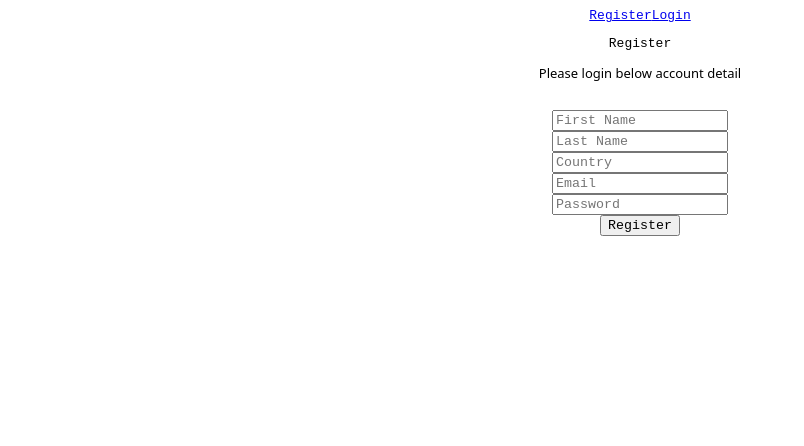
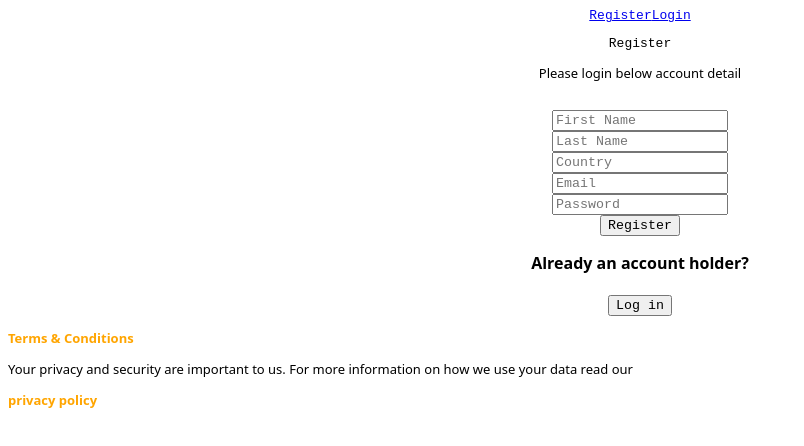
Before and after one commit to C4-Rubaalnadi/MERAKI_Academy_Project_5, a React (Create React App) app in the folder frontend/: page /register in a window 1280 px wide. Shown: the top 446 px of the page, without its empty margins (0-804 px from the left). Built offline with nearby package versions, Linux system fonts and the light colour scheme.

Commit message:
add div in register.js

```diff
--- a/frontend/src/components/register/register.js
+++ b/frontend/src/components/register/register.js
@@ -102,7 +102,15 @@ const Register = () => {
             <p>Logout First</p>
           )}
         </div>
-        <div></div>
+        <div className="divRegister2">
+        <p className="paraghraphQ">Already an account holder?</p>
+        <button className="btnLog_in" onClick={() => {
+          navigate("/login")
+        }}>Log in</button>
+        <p className="paraghraphC">Terms & Conditions</p>
+        <p className="paraghraph">Your privacy and security are important to us. For more information on how we use your data read our</p>
+        <p className="paraghraphC">privacy policy</p>
+      </div>
       </div>
     </>
   );
```
